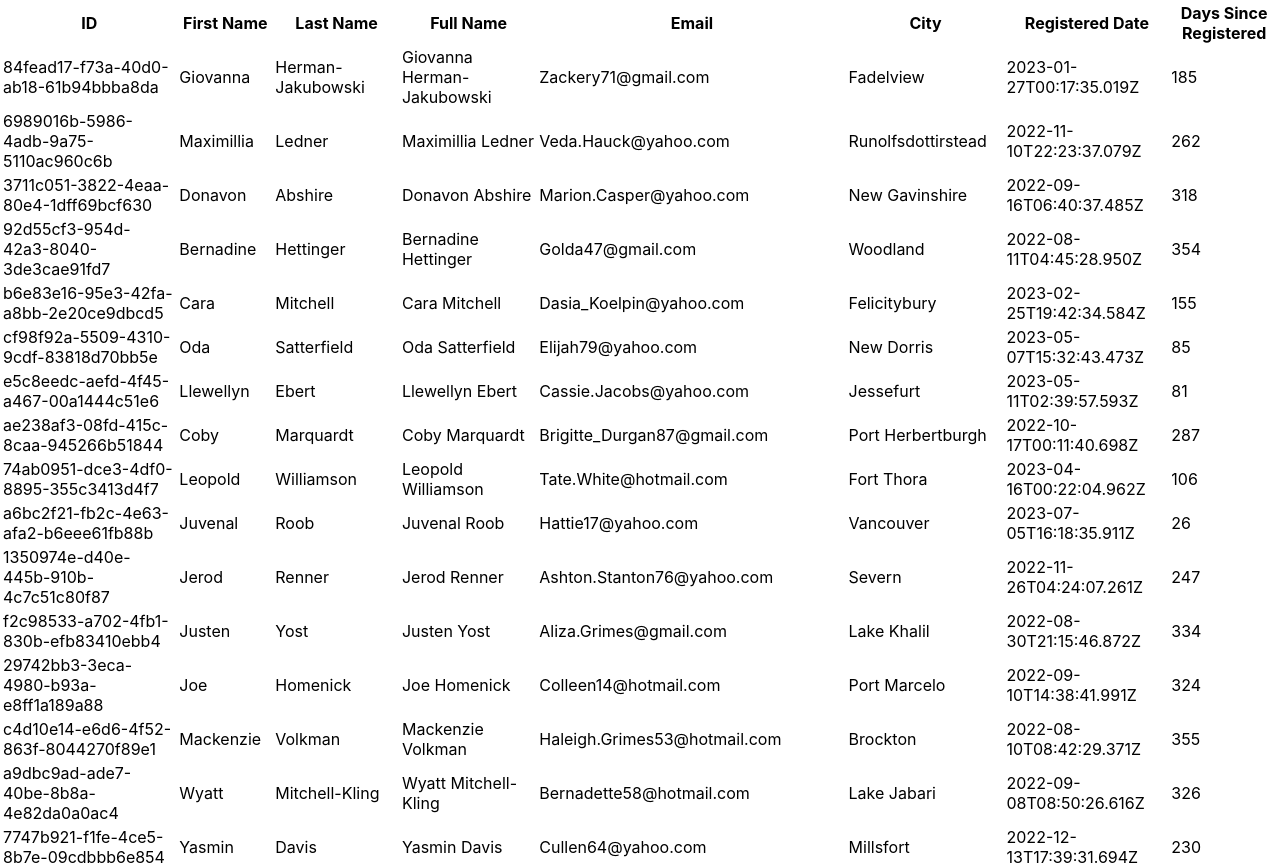
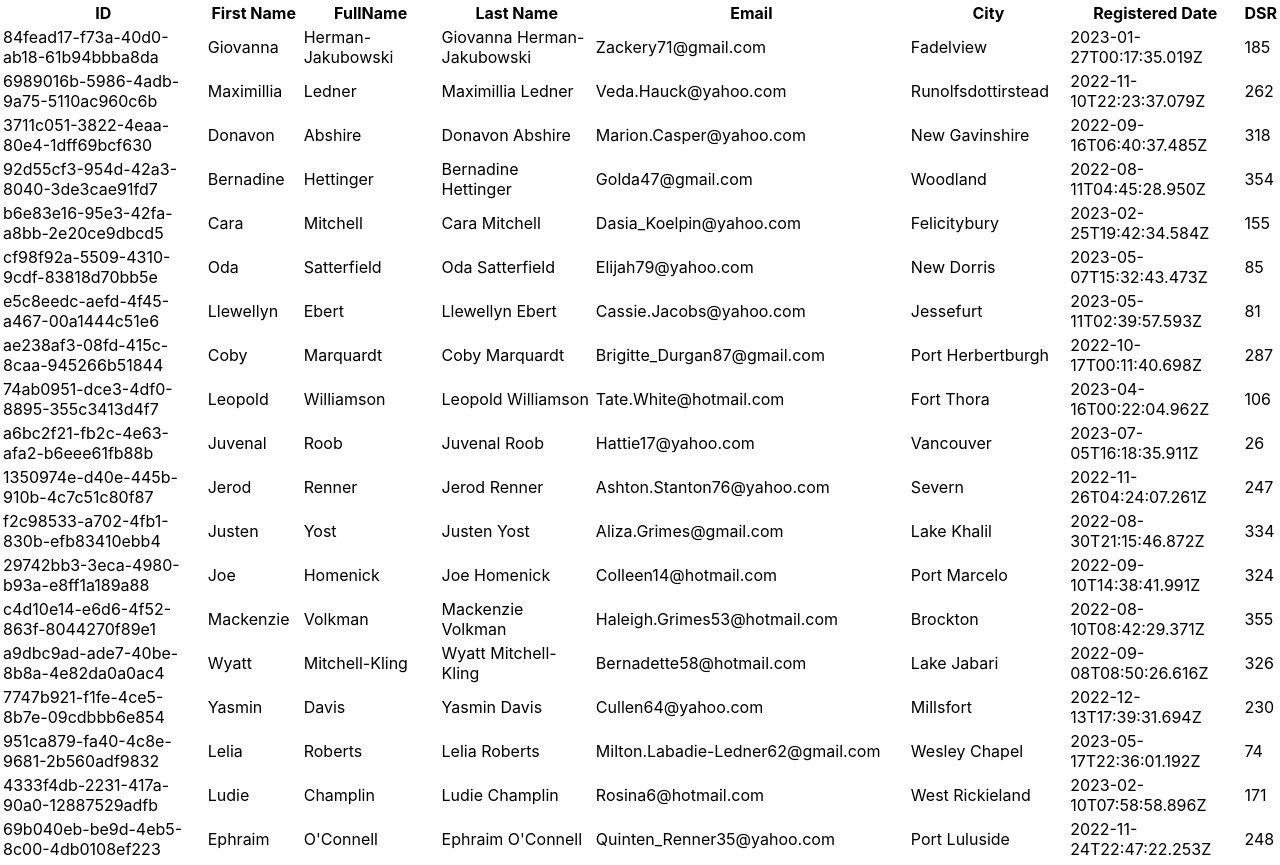
Before and after one commit to mwraich/Drag-And-Drop-Tables, a React (Create React App) app: page / in a window 1280 px wide. Shown: the top 865 px of the page. Built offline with nearby package versions, Linux system fonts and the light colour scheme.

Commit message:
Import React table and set up headers, also rename table to UsersTable component

```diff
--- a/package.json
+++ b/package.json
@@ -10,6 +10,7 @@
     "react": "^18.2.0",
     "react-dom": "^18.2.0",
     "react-scripts": "5.0.1",
+    "react-table": "^7.8.0",
     "web-vitals": "^2.1.4"
   },
   "scripts": {
--- a/src/App.js
+++ b/src/App.js
@@ -1,11 +1,12 @@
 import { useEffect, useState } from 'react';
 import './App.css';
-import Table from './components/Table/Table';
+import Table from './components/UsersTable/UsersTable';
 import { createUsers } from './utils/createUser';
 function App() {
 	const [users, setUsers] = useState([]);
-
 	useEffect(() => {
+    // Initialize user creation once upon app load, and then have it
+    // persist in localStorage
 		const storedUsers = localStorage.getItem('users');
 
 		if (storedUsers) {
--- a/src/components/Table/Table.jsx
+++ /dev/null
@@ -1,43 +0,0 @@
-import './Table.css';
-import { getFullName, getDaysSinceRegistered } from '../../helpers/users';
-const Table = ({ users }) => {
-	const UserRows = ({ users }) => {
-		const userRows = [];
-		users.map((user) => {
-			userRows.push(
-				<tr key={user.id}>
-					<td>{user.id}</td>
-					<td>{user.firstName}</td>
-					<td>{user.lastName}</td>
-					<td>{getFullName(user)}</td>
-					<td>{user.email}</td>
-					<td>{user.city}</td>
-					<td>{user.registeredDate}</td>
-					<td>{getDaysSinceRegistered(user)}</td>
-				</tr>
-			);
-		});
-		return userRows;
-	};
-	return (
-		<table>
-			<thead>
-				<tr>
-					<th>ID</th>
-					<th>First Name</th>
-					<th>Last Name</th>
-					<th>Full Name</th>
-					<th>Email</th>
-					<th>City</th>
-					<th>Registered Date</th>
-					<th>Days Since Registered</th>
-				</tr>
-			</thead>
-			<tbody>
-				<UserRows users={users} />
-			</tbody>
-		</table>
-	);
-};
-
-export default Table;
--- /dev/null
+++ b/src/components/UsersTable/UsersTable.jsx
@@ -0,0 +1,85 @@
+import { useMemo } from 'react';
+import { useTable } from 'react-table';
+import { getFullName, getDaysSinceRegistered } from '../../helpers/users';
+import './UsersTable.css';
+
+const UsersTable = ({ users }) => {
+	// Define the structure of table columns
+	const columns = useMemo(
+		() => [
+			{
+				Header: 'ID',
+				accessor: 'id',
+			},
+			{
+				Header: 'First Name',
+				accessor: 'firstName',
+			},
+			{
+				Header: 'FullName',
+				accessor: (user) => {getFullName(user)},
+			},
+			{
+				Header: 'Last Name',
+				accessor: 'lastName',
+			},
+			{
+				Header: 'Email',
+				accessor: 'email',
+			},
+			{
+				Header: 'City',
+				accessor: 'city',
+			},
+			{
+				Header: 'Registered Date',
+				accessor: 'registeredDate',
+			},
+			{
+				Header: 'DSR',
+				accessor: (user => {getDaysSinceRegistered(user)}),
+			},
+		],
+		[],
+	);
+	const UserRows = ({ users }) => {
+		const userRows = [];
+		users.map((user) => {
+			userRows.push(
+				<tr key={user.id}>
+					<td>{user.id}</td>
+					<td>{user.firstName}</td>
+					<td>{user.lastName}</td>
+					<td>{getFullName(user)}</td>
+					<td>{user.email}</td>
+					<td>{user.city}</td>
+					<td>{user.registeredDate}</td>
+					<td>{getDaysSinceRegistered(user)}</td>
+				</tr>,
+			);
+		});
+		return userRows;
+	};
+
+	// Create an instance of the table
+	const { getTableProps, headerGroups } = useTable({ columns, data: users });
+
+	return (
+		<table {...getTableProps()}>
+			<thead>
+				{headerGroups.map((headerGroup) => (
+					<tr {...headerGroup.getHeaderGroupProps()}>
+						{headerGroup.headers.map((column) => (
+							<th {...column.getHeaderProps()}>{column.render('Header')}</th>
+						))}
+					</tr>
+				))}
+			</thead>
+			<tbody>
+				<UserRows users={users} />
+			</tbody>
+		</table>
+	);
+};
+
+export default UsersTable;
```
Also changed, not shown: src/components/UsersTable/UsersTable.css (renamed from src/components/Table/Table.css), 1 other file (tests, documents, lock files or other folders).
